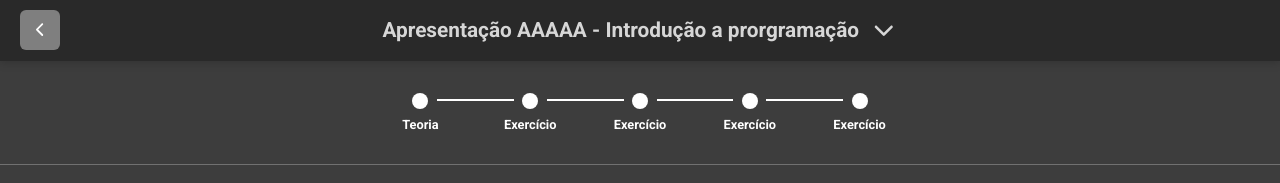
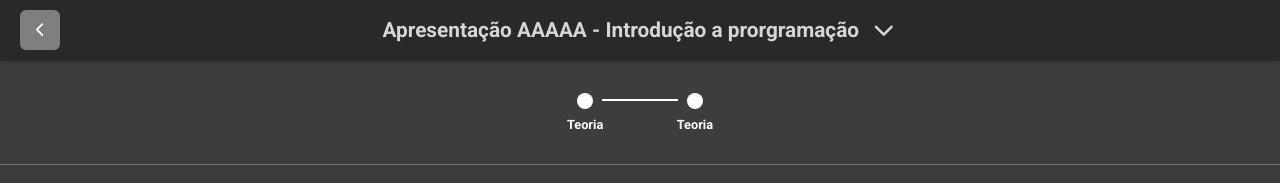
Before and after one commit to luguin444/codefy-front, a React app: page /activitie in a window 1280 px wide. Shown: the top 183 px of the page. Built offline with nearby package versions, Linux system fonts and the light colour scheme; a web font is replaced by a local one.

Commit message:
fix: activities progress

```diff
--- a/src/components/ActivityProgress/index.js
+++ b/src/components/ActivityProgress/index.js
@@ -2,34 +2,24 @@ import React from 'react';
 import { BsCircleFill } from 'react-icons/bs';
 import StyledActivitieProgress from './styles';
 
-export default function ActivitieProgress(){
+export default function ActivitieProgress({ activities }){
     return (
       <StyledActivitieProgress>
+
         <div className="progress-container">
-          <div className="each-content">
-            <BsCircleFill />
-            <p>Teoria</p>
-          </div>
-          <div className="bar"></div>
-          <div className="each-content">
-            <BsCircleFill />
-            <p>Exercício</p>
-          </div>
-          <div className="bar"></div>
-          <div className="each-content">
-            <BsCircleFill />
-            <p>Exercício</p>
-          </div>
-          <div className="bar"></div>
-          <div className="each-content">
-            <BsCircleFill />
-            <p>Exercício</p>
-          </div>
-          <div className="bar"></div>
-          <div className="each-content">
-            <BsCircleFill />
-            <p>Exercício</p>
-          </div>
+          {
+          activities.map((a, i) => {
+            return (
+              <>
+                <div className="each-content">
+                  <BsCircleFill />
+                  <p>{a.type === 'theorie' ? 'Teoria' : 'Exercício'}</p>
+                </div>
+                {i !== activities.length - 1 && <div className="bar"></div>}
+              </>
+            );
+          })
+        }
         </div>
       </StyledActivitieProgress>
     );
--- a/src/pages/Activity/index.js
+++ b/src/pages/Activity/index.js
@@ -87,7 +87,7 @@ export default function Activity(){
     return (
       <StyledActivity>
         <ActivityHeader chapter={chapters[chapter].name} topic={chapters[chapter].topics[topic].name} />
-        <ActivityProgress />
+        <ActivityProgress activities={chapters[chapter].topics[topic].activities} />
         <ActivityContent activity={chapters[chapter].topics[topic].activities[activity]} />
         <form className="next-container">
           <div className="checkbox-container">
```
